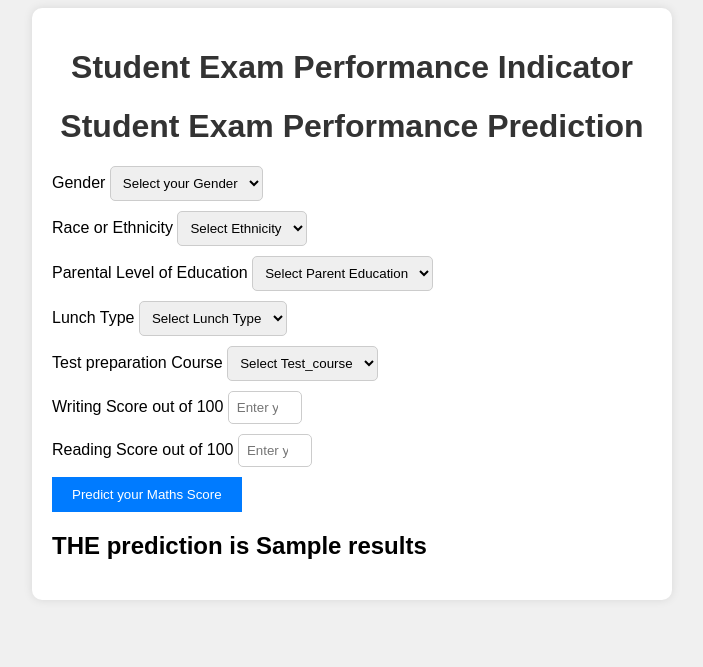
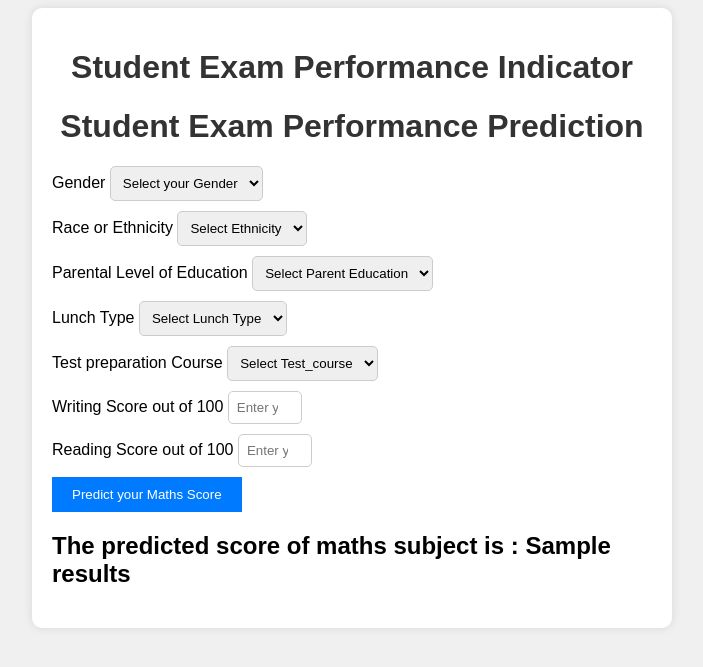
Before and after one commit to Siddhesh2241/ML-end-to-end-project-, a Flask app: template templates/home.html in a window 1280 px wide. Shown: the top 667 px of the page, without its empty margins (288-991 px from the left). Run offline with Flask 3, Linux system fonts and the light colour scheme; the template is opened without the code that fills it: most values are stand-ins (such as "Sample title", 1, 10 or a date in 2020).

Commit message:
Changes README.md File

```diff
--- a/templates/home.html
+++ b/templates/home.html
@@ -112,7 +112,7 @@
         </div>
     </form>
     <h2>
-       THE  prediction is {{results}}
+       The predicted score of maths subject is : {{results}}
     </h2>
    <body>
 </html>
```
Also changed, not shown: Images/Before.png (added), Images/after.png (added), README.md.
